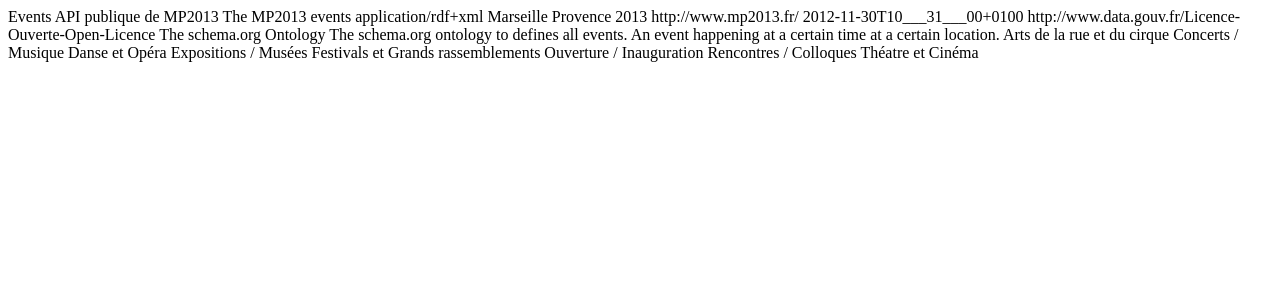
After one commit to DozroK/mp2013, a PHP site: page /onlyIdRdf.php in a window 1280 px wide. The commit adds this page. Shown: the top 300 px of the page. Run offline with PHP 8.4, Linux system fonts and the light colour scheme; data that the repository does not hold is empty.

Commit message:
API for getting all events id and one event by his id

```diff
--- /dev/null
+++ b/views/event.php
@@ -0,0 +1,3 @@
+<?php
+header($view->getHeader());
+echo  $view->get();
--- /dev/null
+++ b/views/id.php
@@ -0,0 +1,3 @@
+<?php
+header($view->getHeader());
+echo  $view->get();
--- a/views/index.php
+++ b/views/index.php
@@ -10,9 +10,10 @@
 <h3>Liens internes</h3>
 <ul>
 <li><a href = "rdf?token=<?php echo rand() ?>">Accès au RDF</a>. Ce fichier est généré automatiquement tous les matins</li>
-<li><a href = "events?from=2013-01-01&to=2013-01-15&lang=fr&format=json&offset=10&limit=5&token=<?php echo rand() ?>">Exemple d'accès au api event</a> : 5 évènements à partir du 10e, en français, entre le 01/01/2013 et le 15/01/2013, au format json</li>
+<li><a href = "events?from=2013-01-01&to=2013-01-15&lang=fr&format=json&offset=10&limit=5&token=<?php echo rand() ?>">Exemple d'accès au api events</a> : 5 évènements à partir du 10e, en français, entre le 01/01/2013 et le 15/01/2013, au format json</li>
 <li><a href = "near?latitude=43.2964&longitude=5.37&distance=10&from=2012-01-01&to=2013-01-15&lang=fr&format=json&offset=10&limit=5&token=<?php echo rand() ?>">Exemple d'accès au api near</a> : 5 évènements situés dans un rayon de 10 Km autour du point de coordonnées 43.2964 et 5.37 (Marseille) à partir du 10e, en français, entre le 01/01/2012 et le 15/01/2013, au format json</li>
-
+<li><a href = "event?id=13EVT027367&format=rdf&token=<?php echo rand() ?>">Accès à un événement à partir de son identifiant</a></li>
+<li><a href = "id?format=rdf&token=<?php echo rand() ?>">Accès à la liste de tous les événements avec leurs identifiants</a></li>
 </ul>
 <hr>
 <h3>Liens externes</h3>
--- /dev/null
+++ b/views/onlyIdRdf.php
@@ -0,0 +1,20 @@
+<?php echo "<?xml version='1.0'?>" ?>
+<rdf___RDF
+    xmlns___rdf="http://www.w3.org/1999/02/22-rdf-syntax-ns#"
+    xmlns___rdfs="http://www.w3.org/2000/01/rdf-schema#"
+    xmlns___owl="http://www.w3.org/2002/07/owl#"
+    xmlns___dc="http://purl.org/dc/elements/1.1/"
+    xmlns___schema="http://schema.org/"
+    xmlns___event="http://schema.org/Event"
+>
+
+<?php  include("rdfHeader.php"); ?>
+
+    <!-- All main events of MP2013 -->
+
+<?php foreach ($view["event"] as $idPatio => $event) { ?>
+        <rdf___Description rdf___about="http://data.mp2013.fr/event/#<?php echo $idPatio ?>">
+<?php      echo reset($event)->getName(); ?>
+        </rdf___Description>
+<?php } ?>
+</rdf___RDF>
--- /dev/null
+++ b/views/rdfHeader.php
@@ -0,0 +1,56 @@
+    <!-- The dublin core metadatas of the document. -->
+    <rdf___Description rdf___about="http://data.mp2013.fr" >
+        <dc___title>Events API publique de MP2013</dc___title>
+        <dc___description>The MP2013 events</dc___description>
+        <dc___format>application/rdf+xml</dc___format>
+        <dc___publisher>Marseille Provence 2013</dc___publisher>
+        <dc___identifier>http://www.mp2013.fr/</dc___identifier>
+        <dc___created>2012-11-30T10___31___00+0100</dc___created>
+        <dc___modified><?php // TODO ?></dc___modified>
+        <dc___license>http://www.data.gouv.fr/Licence-Ouverte-Open-Licence</dc___license>
+    </rdf___Description>
+
+    <!-- OWL header -->
+    <owl___Onthology rdf___about="http://schema.org/docs/schemaorg.owl">
+       <dc___title>The schema.org Ontology</dc___title>
+       <dc___description>The schema.org ontology to defines all events.</dc___description>
+    </owl___Onthology>
+
+    <!-- Standard Event Classes -->
+
+    <rdfs___Class rdf___about="http://schema.org/Event">
+       <rdfs___comment>An event happening at a certain time at a certain location.</rdfs___comment>
+    </rdfs___Class>
+
+    <rdfs___Class rdf___about="http://schema.org/ComedyEvent">
+       <rdfs___label xml___lang="fr">Arts de la rue et du cirque</rdfs___label>
+       <rdfs___subClassOf rdf___resource="http://schema.org/Event"/>
+    </rdfs___Class>
+    <rdfs___Class rdf___about="http://schema.org/MusicEvent">
+       <rdfs___label xml___lang="fr">Concerts / Musique</rdfs___label>
+       <rdfs___subClassOf rdf___resource="http://schema.org/Event"/>
+    </rdfs___Class>
+    <rdfs___Class rdf___about="http://schema.org/DanceEvent">
+       <rdfs___label xml___lang="fr">Danse et Opéra</rdfs___label>
+       <rdfs___subClassOf rdf___resource="http://schema.org/Event"/>
+    </rdfs___Class>
+    <rdfs___Class rdf___about="http://schema.org/VisualsArtsEvent">
+       <rdfs___label xml___lang="fr">Expositions / Musées</rdfs___label>
+       <rdfs___subClassOf rdf___resource="http://schema.org/Event"/>
+    </rdfs___Class>
+    <rdfs___Class rdf___about="http://schema.org/Festival">
+       <rdfs___label xml___lang="fr">Festivals et Grands rassemblements</rdfs___label>
+       <rdfs___subClassOf rdf___resource="http://schema.org/Event"/>
+    </rdfs___Class>
+    <rdfs___Class rdf___about="http://schema.org/SocialEvent">
+       <rdfs___label xml___lang="fr">Ouverture / Inauguration</rdfs___label>
+       <rdfs___subClassOf rdf___resource="http://schema.org/Event"/>
+    </rdfs___Class>
+    <rdfs___Class rdf___about="http://schema.org/UserInteraction">
+       <rdfs___label xml___lang="fr">Rencontres / Colloques</rdfs___label>
+       <rdfs___subClassOf rdf___resource="http://schema.org/Event"/>
+    </rdfs___Class>
+    <rdfs___Class rdf___about="http://schema.org/TheaterEvent">
+       <rdfs___label xml___lang="fr">Théatre et Cinéma</rdfs___label>
+       <rdfs___subClassOf rdf___resource="http://schema.org/Event"/>
+    </rdfs___Class>
```
Also changed, not shown: controller.php (+61 -47 lines), views/fullRdf.php (renamed from views/rdfContent.php, +1 -56 lines).
